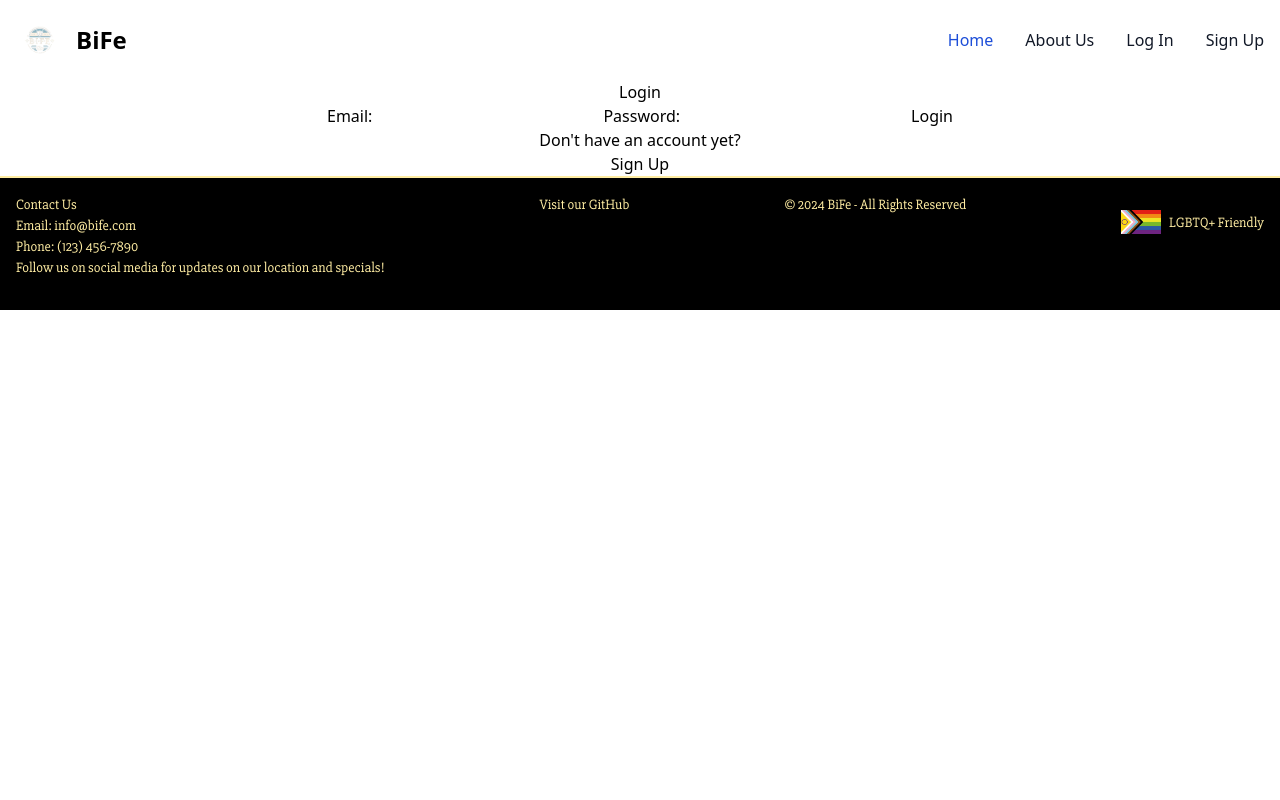
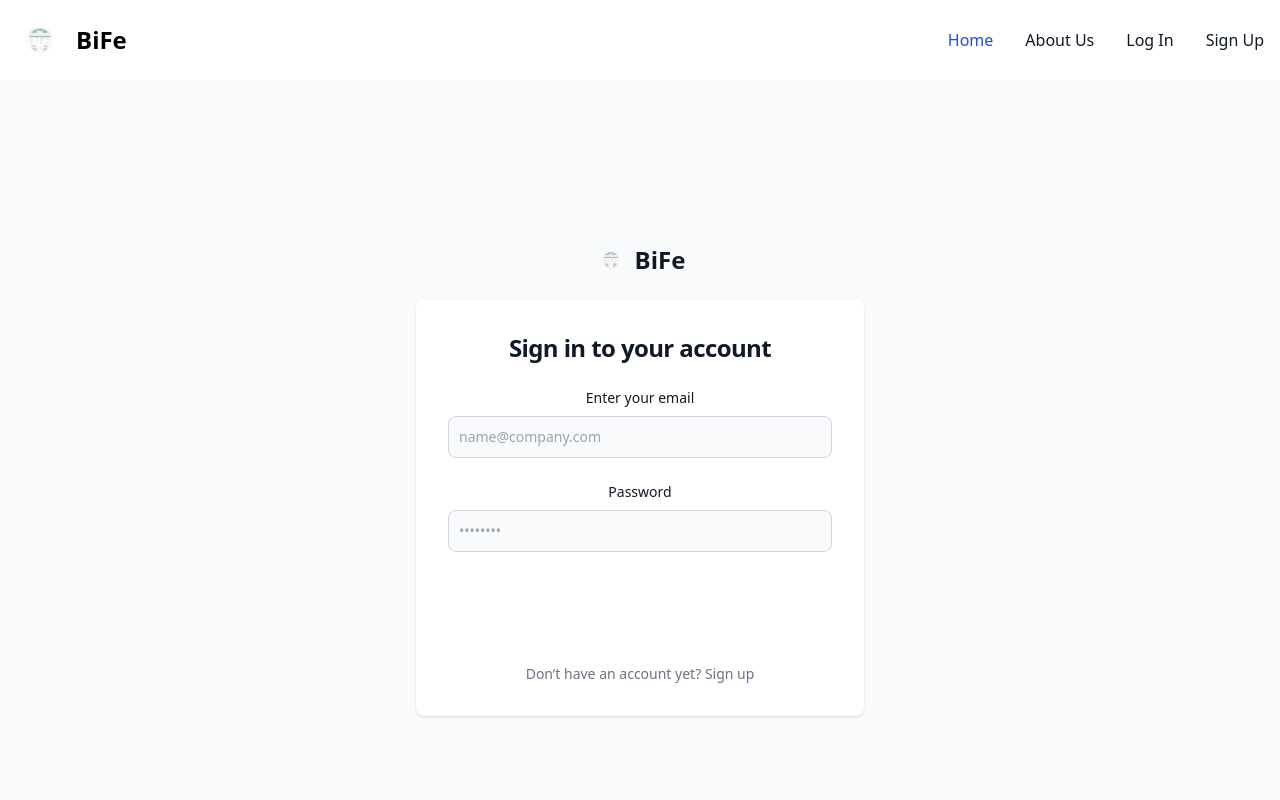
Before and after one commit to sharimanoe/frontend-food-truck, a React (Create React App) app: page /login in a window 1280 px wide. Shown: the top 800 px of the page. Built offline with nearby package versions, Linux system fonts and the light colour scheme; no server answers.

Commit message:
logIn Style

```diff
--- a/src/pages/LoginPage/LoginPage.jsx
+++ b/src/pages/LoginPage/LoginPage.jsx
@@ -3,6 +3,7 @@
 import { Link, useNavigate } from "react-router-dom";
 import { AuthContext } from "../../context/auth.context";
 import authService from "../../services/auth.service";
+import defaultLogo from "../../assets/logo.png";
 
 function LoginPage() {
   const [email, setEmail] = useState("");
@@ -20,53 +21,96 @@
     e.preventDefault();
     const requestBody = { email, password };
 
-    // Send a request to the server using axios
-    /*
-    axios.post(`${process.env.REACT_APP_SERVER_URL}/auth/login`)
-      .then((response) => {})
-    */
-
-    // Or using a service
     authService
       .login(requestBody)
       .then((response) => {
-        // If the POST request is successful store the authentication token,
-        // after the token is stored authenticate the user
-        // and at last navigate to the home page
         storeToken(response.data.authToken);
         authenticateUser();
         navigate("/");
       })
       .catch((error) => {
-        // If the request resolves with an error, set the error message in the state
         const errorDescription = error.response.data.message;
         setErrorMessage(errorDescription);
       });
   };
 
   return (
-    <div className="LoginPage">
-      <h1>Login</h1>
-
-      <form onSubmit={handleLoginSubmit}>
-        <label>Email:</label>
-        <input type="email" name="email" value={email} onChange={handleEmail} />
-
-        <label>Password:</label>
+    <section class="bg-gray-50 dark:bg-gray-900">
+      <div class="flex flex-col items-center justify-center px-6 py-8 mx-auto md:h-screen lg:py-0">
+        <a
+          href="#"
+          class="flex items-center mb-6 text-2xl font-semibold text-gray-900 dark:text-white"
+        >
+          <img class="w-8 h-8 mr-2" src={defaultLogo} alt="logo" />
+          BiFe
+        </a>
+        <div class="w-full bg-white rounded-lg shadow dark:border md:mt-0 sm:max-w-md xl:p-0 dark:bg-gray-800 dark:border-gray-700">
+          <div class="p-6 space-y-4 md:space-y-6 sm:p-8">
+            <h1 class="text-xl font-bold leading-tight tracking-tight text-gray-900 md:text-2xl dark:text-white">
+              Sign in to your account
+            </h1>
+            <form class="space-y-4 md:space-y-6" onSubmit={handleLoginSubmit}>
+              <div>
+                <label
+                  for="email"
+                  class="block mb-2 text-sm font-medium text-gray-900 dark:text-white"
+                >
+                  Enter your email
+                </label>
+                <input
+                  type="email"
+                  name="email"
+                  id="email"
+                  class="bg-gray-50 border border-gray-300 text-gray-900
+                       sm:text-sm rounded-lg focus:ring-primary-600 focus:border-primary-600 block w-full p-2.5 dark:bg-gray-700
+                        dark:border-gray-600 dark:placeholder-gray-400 dark:text-white dark:focus:ring-blue-500 dark:focus:border-blue-500"
+                  placeholder="name@company.com"
+                  required=""
+                  value={email}
+                  onChange={handleEmail}
+                />
+              </div>
+              <div>
+                <label
+                  for="password"
+                  class="block mb-2 text-sm font-medium text-gray-900 dark:text-white"
+                >
+                  Password
+                </label>
                 <input
                   type="password"
                   name="password"
+                  id="password"
+                  placeholder="••••••••"
+                  class="bg-gray-50 border border-gray-300
+                       text-gray-900 sm:text-sm rounded-lg focus:ring-primary-600 focus:border-primary-600 block w-full p-2.5
+                        dark:bg-gray-700 dark:border-gray-600 dark:placeholder-gray-400 dark:text-white dark:focus:ring-blue-500 dark:focus:border-blue-500"
+                  required=""
                   value={password}
                   onChange={handlePassword}
                 />
-
-        <button type="submit">Login</button>
+              </div>
+              <div class="flex items-center justify-between"></div>
+              <button
+                type="submit"
+                class="w-full text-white bg-primary-600 hover:bg-primary-700 focus:ring-4 focus:outline-none focus:ring-primary-300 font-medium rounded-lg text-sm px-5 py-2.5 text-center dark:bg-primary-600 dark:hover:bg-primary-700 dark:focus:ring-primary-800"
+              >
+                Sign in
+              </button>
+              <p class="text-sm font-light text-gray-500 dark:text-gray-400">
+                Don’t have an account yet?{" "}
+                <a
+                  href="/signup"
+                  class="font-medium text-primary-600 hover:underline dark:text-primary-500"
+                >
+                  Sign up
+                </a>
+              </p>
             </form>
-      {errorMessage && <p className="error-message">{errorMessage}</p>}
-
-      <p>Don't have an account yet?</p>
-      <Link to={"/signup"}> Sign Up</Link>
           </div>
+        </div>
+      </div>
+    </section>
   );
 }
 
```
Lines whose indentation alone changed are shown as unchanged.
